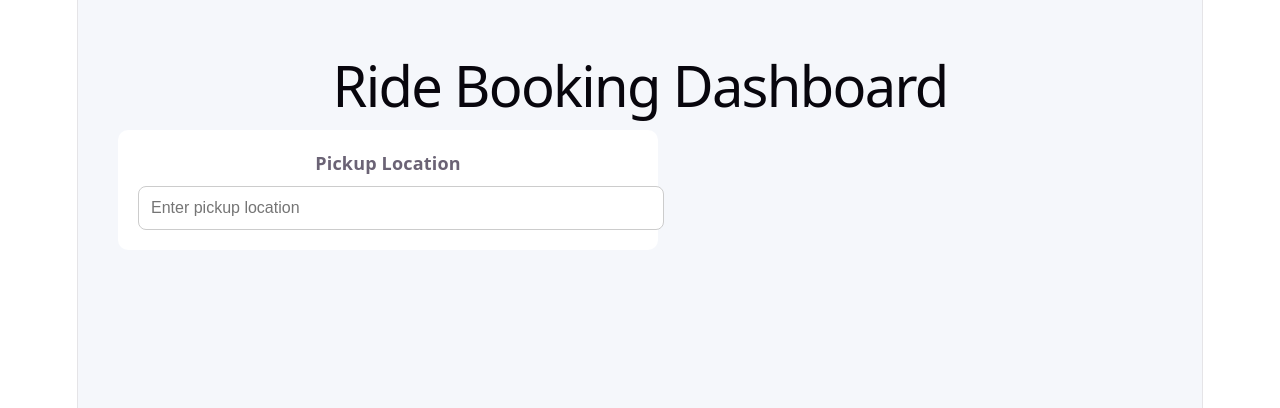
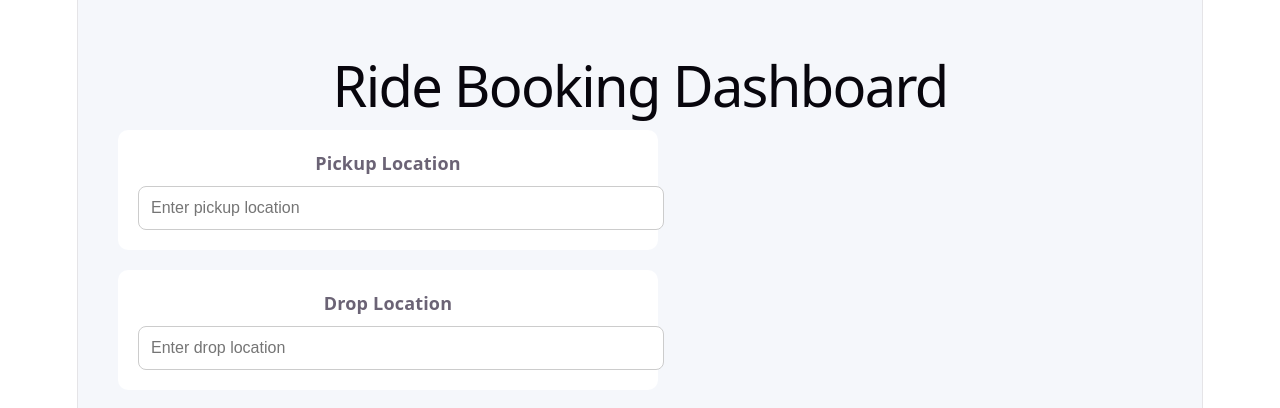
Before and after one commit to Varshithapenupothula13/full-stack-assessment, a React (Vite) app in the folder client/: page /dashboard in a window 1280 px wide. Shown: the top 408 px of the page. Built offline with nearby package versions, Linux system fonts and the light colour scheme.

Commit message:
added drop location input

```diff
--- a/client/src/pages/Dashboard.jsx
+++ b/client/src/pages/Dashboard.jsx
@@ -2,6 +2,7 @@ import { useState } from "react";
 
 function Dashboard() {
   const [pickup, setPickup] = useState("");
+  const [drop, setDrop] = useState("");
 
   return (
     <div
@@ -13,6 +14,7 @@ function Dashboard() {
     >
       <h1>Ride Booking Dashboard</h1>
 
+      {/* Pickup Location */}
       <div
         style={{
           background: "white",
@@ -46,6 +48,41 @@ function Dashboard() {
           }}
         />
       </div>
+
+      {/* Drop Location */}
+      <div
+        style={{
+          background: "white",
+          padding: "20px",
+          borderRadius: "10px",
+          marginTop: "20px",
+          maxWidth: "500px",
+        }}
+      >
+        <label
+          style={{
+            fontWeight: "bold",
+            display: "block",
+            marginBottom: "10px",
+          }}
+        >
+          Drop Location
+        </label>
+
+        <input
+          type="text"
+          placeholder="Enter drop location"
+          value={drop}
+          onChange={(e) => setDrop(e.target.value)}
+          style={{
+            width: "100%",
+            padding: "12px",
+            borderRadius: "8px",
+            border: "1px solid #ccc",
+            fontSize: "16px",
+          }}
+        />
+      </div>
     </div>
   );
 }
```
